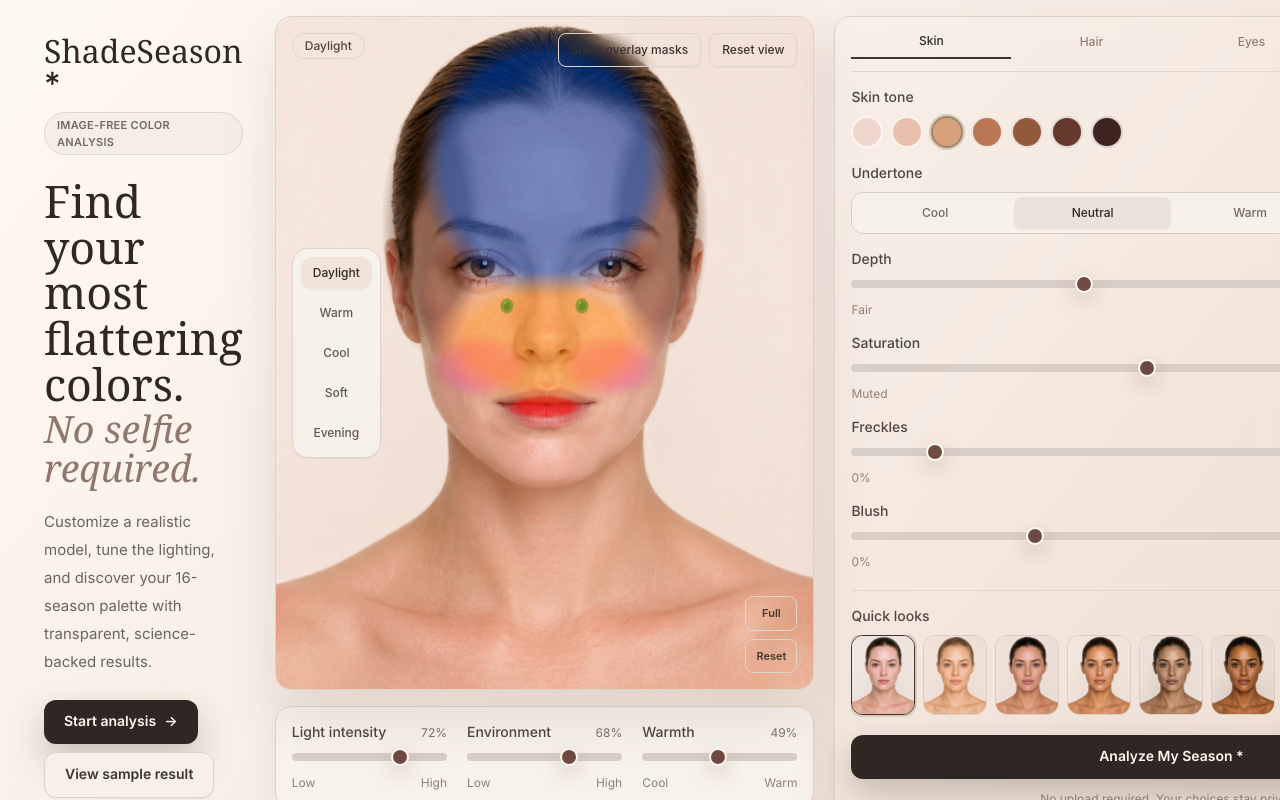
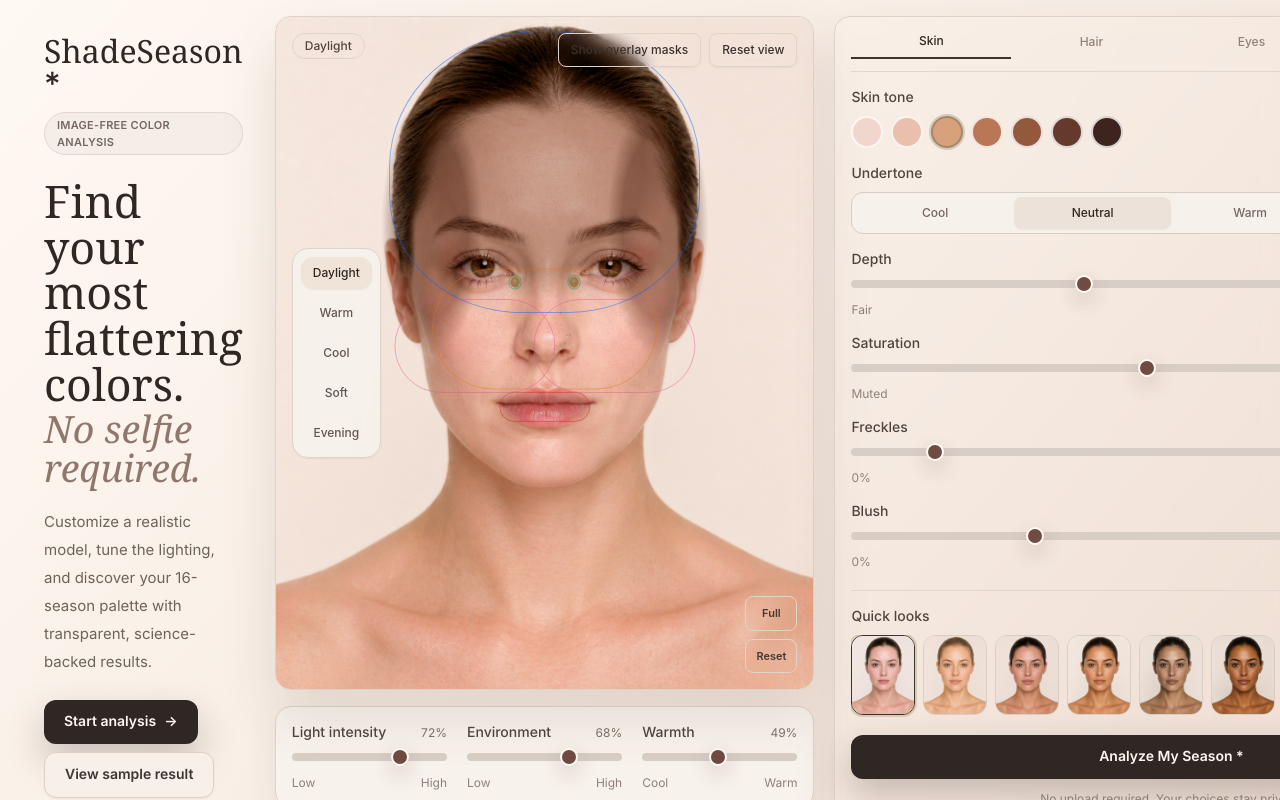
Before and after one commit to Leafpool731/Codex-Creator-Challenge, a Next.js app: page / in a window 1280 px wide. Both pictures are taken after a click on the button "Show overlay masks". Shown: the top 800 px of the page. Built offline with nearby package versions, Linux system fonts and the light colour scheme.

Commit message:
Polish portrait overlay realism

```diff
--- a/components/portrait/BlushOverlay.tsx
+++ b/components/portrait/BlushOverlay.tsx
@@ -17,7 +17,7 @@ const CHEEK_REGIONS: Array<[string, FeatureMaskRegion]> = [
 ];
 
 export function BlushOverlay({ blush }: BlushOverlayProps) {
-  const opacity = (clamp(blush) / 100) * 0.42;
+  const opacity = (clamp(blush) / 100) * 0.32;
 
   return (
     <>
@@ -28,10 +28,11 @@ export function BlushOverlay({ blush }: BlushOverlayProps) {
           style={{
             ...regionStyle(region),
             ...maskStyle(FEATURE_SHAPES.cheek),
-            backgroundColor: "rgba(211, 105, 105, 1)",
-            filter: "blur(18px)",
+            background:
+              "radial-gradient(ellipse at center, rgba(210,105,95,1) 0%, rgba(210,105,95,0.68) 40%, transparent 76%)",
+            filter: "blur(24px)",
             opacity,
-            mixBlendMode: "multiply"
+            mixBlendMode: "soft-light"
           }}
         />
       ))}
--- a/components/portrait/EyeColorOverlay.tsx
+++ b/components/portrait/EyeColorOverlay.tsx
@@ -18,7 +18,7 @@ const IRIS_REGIONS: Array<[string, FeatureMaskRegion]> = [
 
 export function EyeColorOverlay({
   color,
-  opacity = 0.82
+  opacity = 0.78
 }: EyeColorOverlayProps) {
   return (
     <>
@@ -35,17 +35,13 @@ export function EyeColorOverlay({
             className="absolute inset-0"
             style={{
               ...maskStyle(FEATURE_SHAPES.iris),
-              backgroundColor: color,
+              background:
+                `radial-gradient(circle at 48% 42%, rgba(255,255,255,0.18), transparent 26%), ${color}`,
               borderRadius: "999px",
               opacity,
               mixBlendMode: "color"
             }}
           />
-          <div
-            className="absolute left-1/2 top-1/2 h-[38%] w-[38%] -translate-x-1/2 -translate-y-1/2 rounded-full bg-[#120c08]"
-            style={{ opacity: 0.74, mixBlendMode: "multiply" }}
-          />
-          <div className="absolute left-[30%] top-[24%] h-[18%] w-[18%] rounded-full bg-white/85 blur-[0.4px]" />
         </div>
       ))}
     </>
--- a/components/portrait/FrecklesOverlay.tsx
+++ b/components/portrait/FrecklesOverlay.tsx
@@ -1,31 +1,109 @@
-import {
-  FEATURE_MASKS,
-  FEATURE_SHAPES,
-  clamp,
-  maskStyle,
-  regionStyle
-} from "@/components/portrait/featureMasks";
+import { clamp } from "@/components/portrait/featureMasks";
 
 interface FrecklesOverlayProps {
   freckles: number;
+  seed?: number;
 }
 
-export function FrecklesOverlay({ freckles }: FrecklesOverlayProps) {
-  const opacity = (clamp(freckles) / 100) * 0.5;
+interface Freckle {
+  x: number;
+  y: number;
+  size: number;
+  opacity: number;
+  blur: number;
+  color: string;
+}
+
+const freckleColors = [
+  [95, 58, 38],
+  [120, 75, 48],
+  [70, 45, 32]
+] as const;
+
+function createRandom(seed: number): () => number {
+  let value = seed >>> 0;
+
+  return () => {
+    value += 0x6d2b79f5;
+    let result = value;
+    result = Math.imul(result ^ (result >>> 15), result | 1);
+    result ^= result + Math.imul(result ^ (result >>> 7), result | 61);
+
+    return ((result ^ (result >>> 14)) >>> 0) / 4294967296;
+  };
+}
+
+function gaussian(random: () => number): number {
+  const first = Math.max(random(), 0.0001);
+  const second = random();
+
+  return Math.sqrt(-2 * Math.log(first)) * Math.cos(2 * Math.PI * second);
+}
+
+export function generateFreckles(seed: number, count: number): Freckle[] {
+  const random = createRandom(seed);
+  const freckles: Freckle[] = [];
+
+  for (let index = 0; index < count; index += 1) {
+    const denseCenter = random() < 0.72;
+    const spreadX = denseCenter ? 5.8 : 9.8;
+    const spreadY = denseCenter ? 2.4 : 4.3;
+    const x = Math.max(35, Math.min(65, 50 + gaussian(random) * spreadX));
+    const y = Math.max(40, Math.min(52, 46.5 + gaussian(random) * spreadY));
+    const distanceFromCenter = Math.hypot((x - 50) / 15, (y - 46.5) / 6);
+    const centerFade = Math.max(0.35, 1 - distanceFromCenter * 0.34);
+    const opacity = (0.15 + random() * 0.3) * centerFade;
+    const [r, g, b] = freckleColors[Math.floor(random() * freckleColors.length)];
+
+    freckles.push({
+      x,
+      y,
+      size: 0.8 + random() * 2,
+      opacity,
+      blur: random() * 0.6,
+      color: `rgba(${r}, ${g}, ${b}, ${opacity.toFixed(3)})`
+    });
+  }
+
+  return freckles;
+}
+
+const frecklePool = generateFreckles(7301, 120);
+
+export function FrecklesOverlay({ freckles, seed = 7301 }: FrecklesOverlayProps) {
+  const intensity = clamp(freckles) / 100;
+
+  if (intensity <= 0) {
+    return null;
+  }
+
+  const count = Math.round(12 + intensity * 88);
+  const visibleFreckles =
+    seed === 7301 ? frecklePool.slice(0, count) : generateFreckles(seed, count);
 
   return (
     <div
-      className="pointer-events-none absolute"
+      className="pointer-events-none absolute inset-0"
       style={{
-        ...regionStyle(FEATURE_MASKS.freckles),
-        ...maskStyle(FEATURE_SHAPES.freckles),
-        backgroundImage:
-          "radial-gradient(circle, rgba(85,50,30,0.72) 0 1.1px, transparent 1.8px), radial-gradient(circle, rgba(85,50,30,0.5) 0 0.8px, transparent 1.6px), radial-gradient(circle, rgba(85,50,30,0.62) 0 0.7px, transparent 1.4px)",
-        backgroundPosition: "0 0, 9px 7px, 18px 4px",
-        backgroundSize: "18px 16px, 23px 19px, 29px 24px",
-        opacity,
+        opacity: 0.32 + intensity * 0.58,
         mixBlendMode: "multiply"
       }}
-    />
+    >
+      {visibleFreckles.map((freckle, index) => (
+        <span
+          key={`${freckle.x.toFixed(2)}-${freckle.y.toFixed(2)}-${index}`}
+          className="absolute rounded-full"
+          style={{
+            left: `${freckle.x}%`,
+            top: `${freckle.y}%`,
+            width: `${freckle.size}px`,
+            height: `${freckle.size}px`,
+            backgroundColor: freckle.color,
+            filter: `blur(${freckle.blur.toFixed(2)}px)`,
+            transform: "translate(-50%, -50%)"
+          }}
+        />
+      ))}
+    </div>
   );
 }
--- a/components/portrait/LightingOverlay.tsx
+++ b/components/portrait/LightingOverlay.tsx
@@ -18,52 +18,54 @@ export function getLightingOverlay(
   const warmScale = (clamp(warmth) - 50) / 50;
   const warmthTint =
     warmScale >= 0
-      ? `rgba(255, 206, 152, ${(Math.abs(warmScale) * 0.14).toFixed(3)})`
-      : `rgba(183, 204, 236, ${(Math.abs(warmScale) * 0.14).toFixed(3)})`;
+      ? `rgba(255, 213, 178, ${(Math.abs(warmScale) * 0.075).toFixed(3)})`
+      : `rgba(210, 225, 248, ${(Math.abs(warmScale) * 0.075).toFixed(3)})`;
 
   const base = {
     gradient:
-      "radial-gradient(circle at 45% 20%, rgba(255,255,245,.22), transparent 38%)",
+      "radial-gradient(circle at 50% 20%, rgba(255,255,240,0.18), transparent 40%)",
     tint: warmthTint,
     blendMode: "soft-light" as const,
-    overlayOpacity: 0.45 + intensity * 0.35,
-    vignette: `inset 0 -120px 140px rgba(36, 28, 23, ${(0.14 - ambient * 0.08).toFixed(3)})`
+    overlayOpacity: 0.34 + intensity * 0.24,
+    vignette: `inset 0 0 120px rgba(55, 42, 36, ${(0.055 - ambient * 0.03).toFixed(3)})`
   };
 
   if (lightingPreset === "warm") {
     return {
       ...base,
-      tint: "rgba(255, 202, 150, 0.18)",
+      tint: "rgba(255, 218, 184, 0.09)",
       gradient:
-        "radial-gradient(circle at 43% 18%, rgba(255,238,208,0.28), transparent 40%)"
+        "radial-gradient(circle at 45% 25%, rgba(255,220,180,0.18), transparent 45%)"
     };
   }
 
   if (lightingPreset === "cool") {
     return {
       ...base,
-      tint: "rgba(185, 205, 235, 0.16)",
+      tint: "rgba(220, 235, 255, 0.08)",
       gradient:
-        "radial-gradient(circle at 47% 20%, rgba(233,244,255,0.22), transparent 40%)"
+        "radial-gradient(circle at 50% 20%, rgba(220,235,255,0.16), transparent 45%)"
     };
   }
 
   if (lightingPreset === "soft") {
     return {
       ...base,
-      tint: "rgba(255, 240, 225, 0.14)",
-      gradient:
-        "radial-gradient(circle at 45% 24%, rgba(255,250,242,0.24), transparent 44%)"
+      tint: "rgba(255, 246, 236, 0.06)",
+      gradient: "radial-gradient(circle at 50% 22%, rgba(255,255,248,0.1), transparent 52%)",
+      overlayOpacity: 0.2 + intensity * 0.14,
+      vignette: `inset 0 0 95px rgba(70, 54, 48, ${(0.035 - ambient * 0.02).toFixed(3)})`
     };
   }
 
   if (lightingPreset === "evening") {
     return {
       ...base,
-      tint: "rgba(130, 95, 125, 0.16)",
+      tint: "rgba(110, 78, 94, 0.06)",
       gradient:
-        "radial-gradient(circle at 50% 22%, rgba(242,220,206,0.18), transparent 46%)",
-      vignette: `inset 0 0 90px rgba(42, 27, 38, ${(0.2 + (1 - ambient) * 0.16).toFixed(3)})`
+        "radial-gradient(circle at center, transparent 60%, rgba(40,25,30,0.18) 100%)",
+      overlayOpacity: 0.26 + intensity * 0.18,
+      vignette: "none"
     };
   }
 
--- a/components/portrait/PortraitOverlays.tsx
+++ b/components/portrait/PortraitOverlays.tsx
@@ -9,9 +9,7 @@ import { LipTintOverlay } from "@/components/portrait/LipTintOverlay";
 import { SkinToneOverlay } from "@/components/portrait/SkinToneOverlay";
 import {
   FEATURE_MASKS,
-  FEATURE_SHAPES,
   clamp,
-  maskStyle,
   regionStyle,
   type LightingPreset,
   type Undertone
@@ -67,14 +65,22 @@ export function getPortraitFilter(settings: Pick<
 }
 
 function FeatureMaskDebug() {
+  const outlineBase = {
+    backgroundColor: "transparent",
+    borderStyle: "solid",
+    borderWidth: 1,
+    opacity: 0.72
+  };
+
   return (
     <>
       <div
         className="pointer-events-none absolute"
         style={{
           ...regionStyle(FEATURE_MASKS.hair),
-          ...maskStyle(FEATURE_SHAPES.hair),
-          backgroundColor: "rgba(0, 100, 255, 0.42)"
+          ...outlineBase,
+          borderColor: "rgba(0, 100, 255, 0.62)",
+          borderRadius: "48% 48% 42% 42%"
         }}
       />
       {[FEATURE_MASKS.leftIris, FEATURE_MASKS.rightIris].map((region, index) => (
@@ -83,8 +89,9 @@ function FeatureMaskDebug() {
           className="pointer-events-none absolute"
           style={{
             ...regionStyle(region),
-            ...maskStyle(FEATURE_SHAPES.iris),
-            backgroundColor: "rgba(0, 180, 90, 0.68)"
+            ...outlineBase,
+            borderColor: "rgba(0, 160, 90, 0.72)",
+            borderRadius: "999px"
           }}
         />
       ))}
@@ -92,8 +99,9 @@ function FeatureMaskDebug() {
         className="pointer-events-none absolute"
         style={{
           ...regionStyle(FEATURE_MASKS.lips),
-          ...maskStyle(FEATURE_SHAPES.lips),
-          backgroundColor: "rgba(255, 0, 0, 0.52)"
+          ...outlineBase,
+          borderColor: "rgba(220, 40, 40, 0.68)",
+          borderRadius: "999px"
         }}
       />
       {[FEATURE_MASKS.leftCheek, FEATURE_MASKS.rightCheek].map((region, index) => (
@@ -102,8 +110,9 @@ function FeatureMaskDebug() {
           className="pointer-events-none absolute"
           style={{
             ...regionStyle(region),
-            ...maskStyle(FEATURE_SHAPES.cheek),
-            backgroundColor: "rgba(255, 105, 180, 0.45)"
+            ...outlineBase,
+            borderColor: "rgba(220, 75, 145, 0.55)",
+            borderRadius: "999px"
           }}
         />
       ))}
@@ -111,8 +120,9 @@ function FeatureMaskDebug() {
         className="pointer-events-none absolute"
         style={{
           ...regionStyle(FEATURE_MASKS.freckles),
-          ...maskStyle(FEATURE_SHAPES.freckles),
-          backgroundColor: "rgba(255, 140, 0, 0.42)"
+          ...outlineBase,
+          borderColor: "rgba(220, 120, 20, 0.58)",
+          borderRadius: "999px"
         }}
       />
     </>
--- a/components/portrait/featureMasks.ts
+++ b/components/portrait/featureMasks.ts
@@ -15,12 +15,12 @@ export const FEATURE_MASKS = {
   hairLeft: { x: 29, y: 33, width: 22, height: 40 },
   hairRight: { x: 71, y: 33, width: 22, height: 40 },
   hairCrown: { x: 50, y: 12, width: 44, height: 20 },
-  leftIris: { x: 43, y: 43, width: 3.2, height: 3.0 },
-  rightIris: { x: 57, y: 43, width: 3.2, height: 3.0 },
+  leftIris: { x: 44.5, y: 39.5, width: 2.4, height: 2.2 },
+  rightIris: { x: 55.5, y: 39.5, width: 2.4, height: 2.2 },
   lips: { x: 50, y: 58, width: 17, height: 4.5 },
-  leftCheek: { x: 38, y: 52, width: 24, height: 12 },
-  rightCheek: { x: 62, y: 52, width: 24, height: 12 },
-  freckles: { x: 50, y: 48, width: 42, height: 20 }
+  leftCheek: { x: 37, y: 49, width: 30, height: 14 },
+  rightCheek: { x: 63, y: 49, width: 30, height: 14 },
+  freckles: { x: 50, y: 46.5, width: 42, height: 18 }
 } satisfies Record<string, FeatureMaskRegion>;
 
 export const FEATURE_SHAPES = {
```
